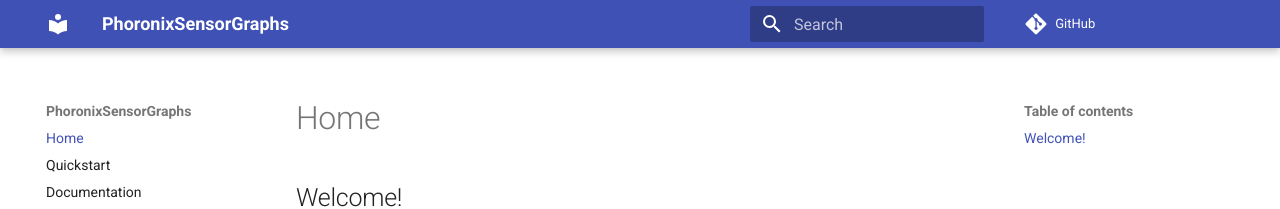
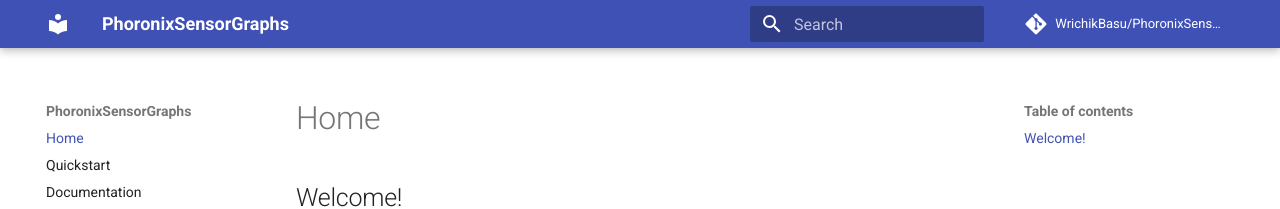
Before and after one commit to WrichikBasu/PhoronixSensorGraphs, an MkDocs documentation site: the page built from docs/index.md, in a window 1280 px wide. Shown: the top 209 px of the page. Built offline with MkDocs 1.6.1 and Material for MkDocs 9.7.7, drawn with Linux system fonts in a browser that asks for light colours; comment, search, counter and statistics services are not loaded.

Commit message:
Add `repo_name` parameter

```diff
--- a/mkdocs.yml
+++ b/mkdocs.yml
@@ -2,6 +2,7 @@ site_name: PhoronixSensorGraphs
 site_author: Wrichik Basu
 copyright: "&#169; 2023 Wrichik Basu"
 repo_url: https://github.com/WrichikBasu/PhoronixSensorGraphs
+repo_name: WrichikBasu/PhoronixSensorGraphs
 
 theme:
   name: "material"
```
